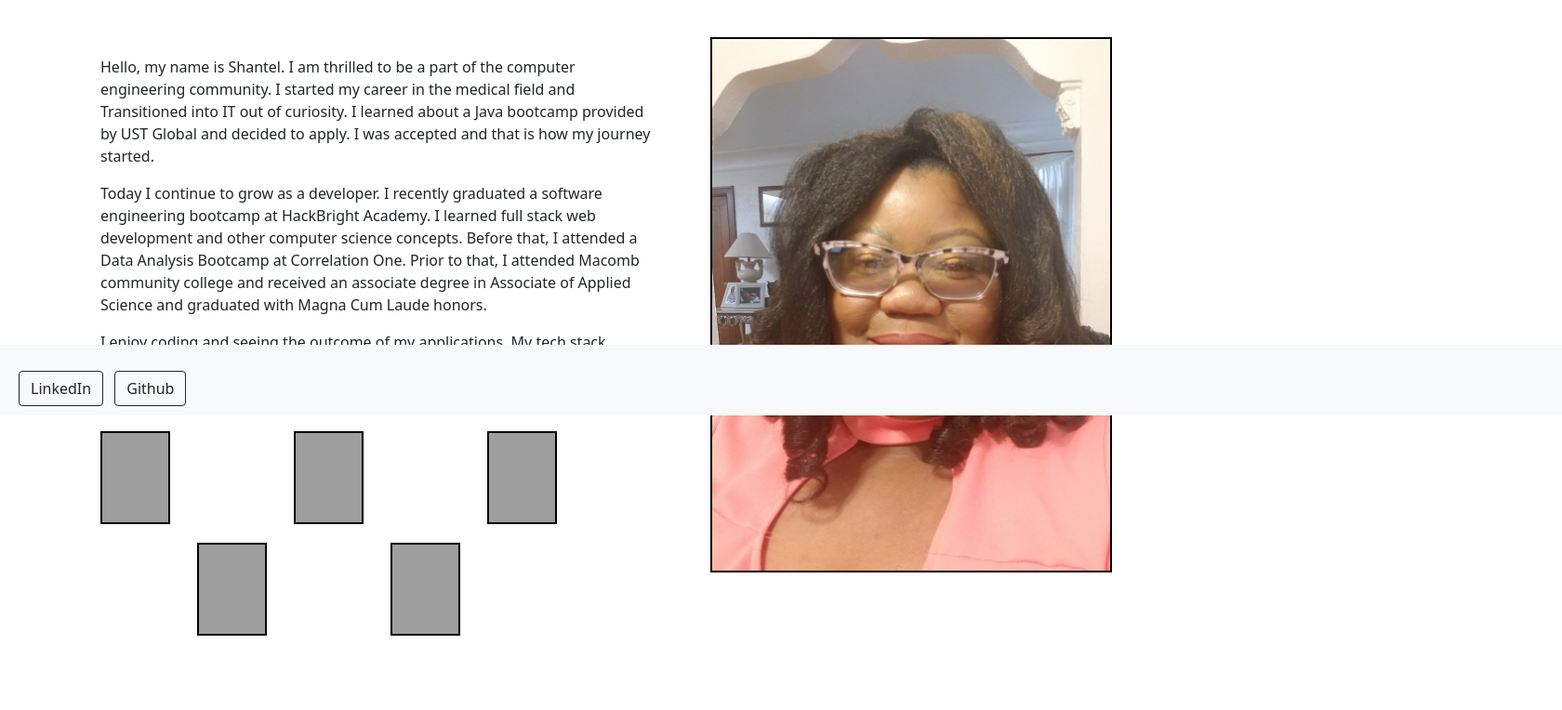
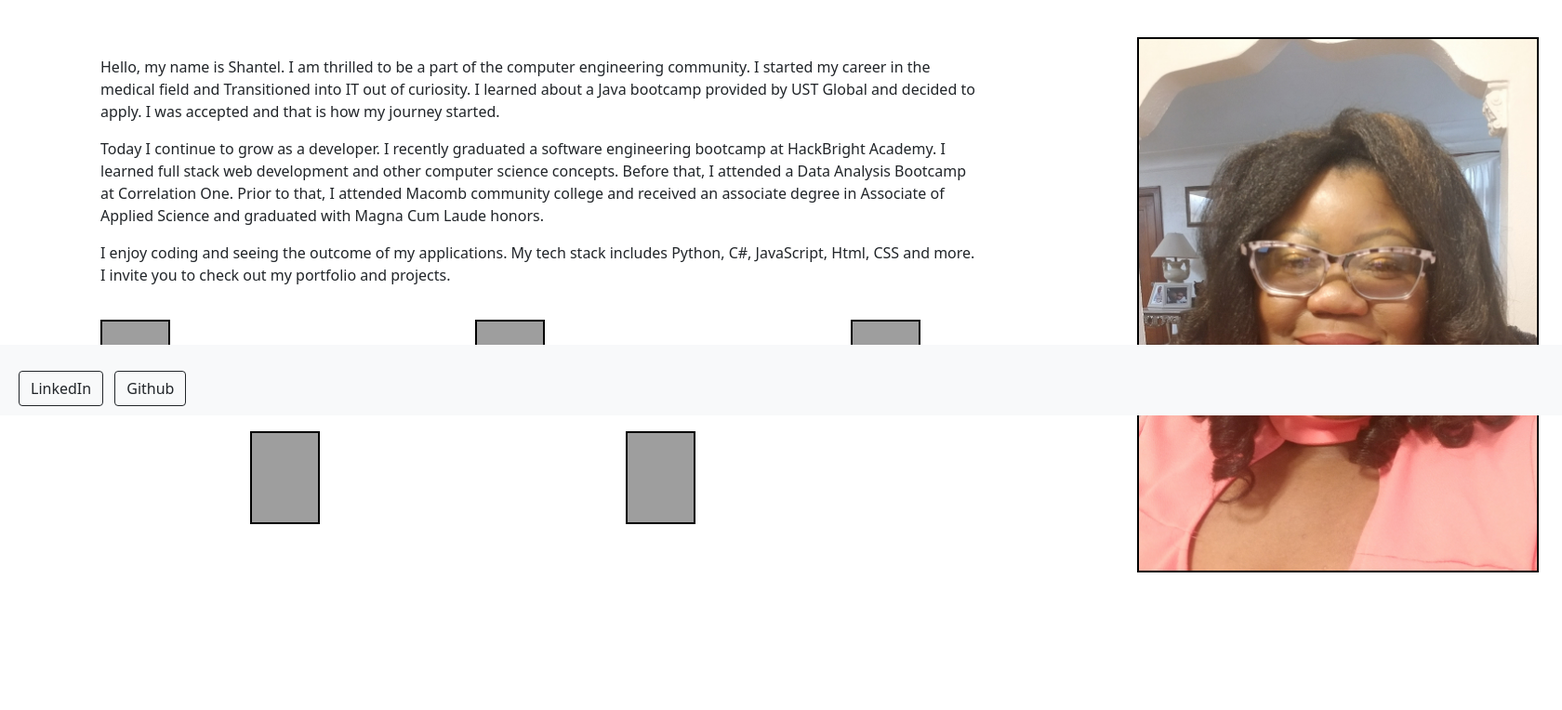
Before and after one commit to Tellysone87/portfolio, a Flask app: page / in a window 1680 px wide. Shown: the part 353-1117 px from the top of the page at 93% size. After the commit the page ends 969 px from the top, so only its background shows below. Run offline with Flask 3, Linux system fonts and the light colour scheme; some libraries are stand-ins or nearby versions; grey boxes are pictures that could not be loaded.

Commit message:
website updates

```diff
--- a/static/effects.js
+++ b/static/effects.js
@@ -2,8 +2,10 @@
 // Name:Shantel Williams
 // Description: Javascript file to help have some effects and responsive elements
 
-let packSkills = document.getElementById("packVOD");
+let packSkills = document.getElementById("packVOD");// grabs pack yt video player
 
+
+// display the bullet points of pack track once user hovers the video
 packSkills.addEventListener("mouseenter", function (){
 
     let highlight = ["Designed and engineered a web application that allows you to track all your packages and view them on a google map.",
@@ -19,6 +21,7 @@ packSkills.addEventListener("mouseenter", function (){
 
 })
 
+// display the bullet points of pack track once user removes mouse off the video
 packSkills.addEventListener("mouseout", function (){
 
     let listI = document.getElementsByClassName("packItem");
@@ -28,6 +31,8 @@ packSkills.addEventListener("mouseout", function (){
 
 })
 
+
+// funvtion to take an element and list and create list items in the element
 function DisplayItems(ele,listnum){
 
     while (i < listnum.length){
@@ -41,6 +46,7 @@ function DisplayItems(ele,listnum){
 
 }
 
+// Fucntion to remove an elements children
 const removeChilds = (parent) => {
     while (parent.lastChild) {
         parent.removeChild(parent.lastChild);
--- a/templates/base.html
+++ b/templates/base.html
@@ -32,6 +32,7 @@ The other webpages will inherit this html to ensure the theme is universal -->
             </nav>
         </div>
 
+        <!-- Head title row about nav bar -->
         <div class="row" id="SkillSet">
             Software Engineer | Python | SQL | JavaScript | HTML | CSS | PostgreSQL
         </div>
@@ -59,7 +60,7 @@ The other webpages will inherit this html to ensure the theme is universal -->
         <div class="row" id="mid_layout">
             <div class="row">
                 {% block content %}
-                <div class="col-6">
+                <div class="col-9">
                     <div class="row">
                         <p>Hello, my name is Shantel. I am thrilled to be a part of the computer engineering community.
                             I started my career in the medical field and Transitioned into IT out of curiosity.
@@ -85,31 +86,32 @@ The other webpages will inherit this html to ensure the theme is universal -->
                             Html, CSS and more. I invite you to check out my portfolio and projects.</p>
                     </div>
 
-
+                    <!-- First row if logos -->
                     <div class="row">
                         <div class="col-1"> <img src="/static/images/programmingLogos/Python-logo.png"
                                 alt="Photo of python programming language logo" width="75" height="100" id="pythonLogo">
                         </div>
-                        <div class="col-1 offset-3"> <img src="/static/images/programmingLogos/Clogo.png"
+                        <div class="col-1 offset-4"> <img src="/static/images/programmingLogos/Clogo.png"
                             alt="Photo of C Sharp programming language logo" width="75" height="100" id="C#Logo">
                     </div>
-                    <div class="col-1 offset-3"> <img src="/static/images/programmingLogos/js.png"
+                    <div class="col-1 offset-4"> <img src="/static/images/programmingLogos/js.png"
                         alt="Photo of javascript programming language logo" width="75" height="100" id="jsLogo">
                 </div>
                     </div>
 
+                    <!-- second row of logos -->
                     <div class="row">
                         <div class="col-1 offset-2"> <img src="/static/images/programmingLogos/csslogo.png"
                                 alt="Photo of css programming language logo" width="75" height="100" id="cssLogo">
                         </div>
 
-                        <div class="col-1 offset-3"> <img src="/static/images/programmingLogos/htmllogo.png"
+                        <div class="col-1 offset-4"> <img src="/static/images/programmingLogos/htmllogo.png"
                             alt="Photo of html programming language logo" width="75" height="100" id="htmlLogo">
                     </div>
                     </div>
 
                 </div>
-                <div class="col-6">
+                <div class="col-2 offset-1">
                     <img src="../static/images/smaller Nice photo.jpg" alt="Photo of Shantel Williams" width="432"
                         height="576" id="Shantel">
                 </div>
```
